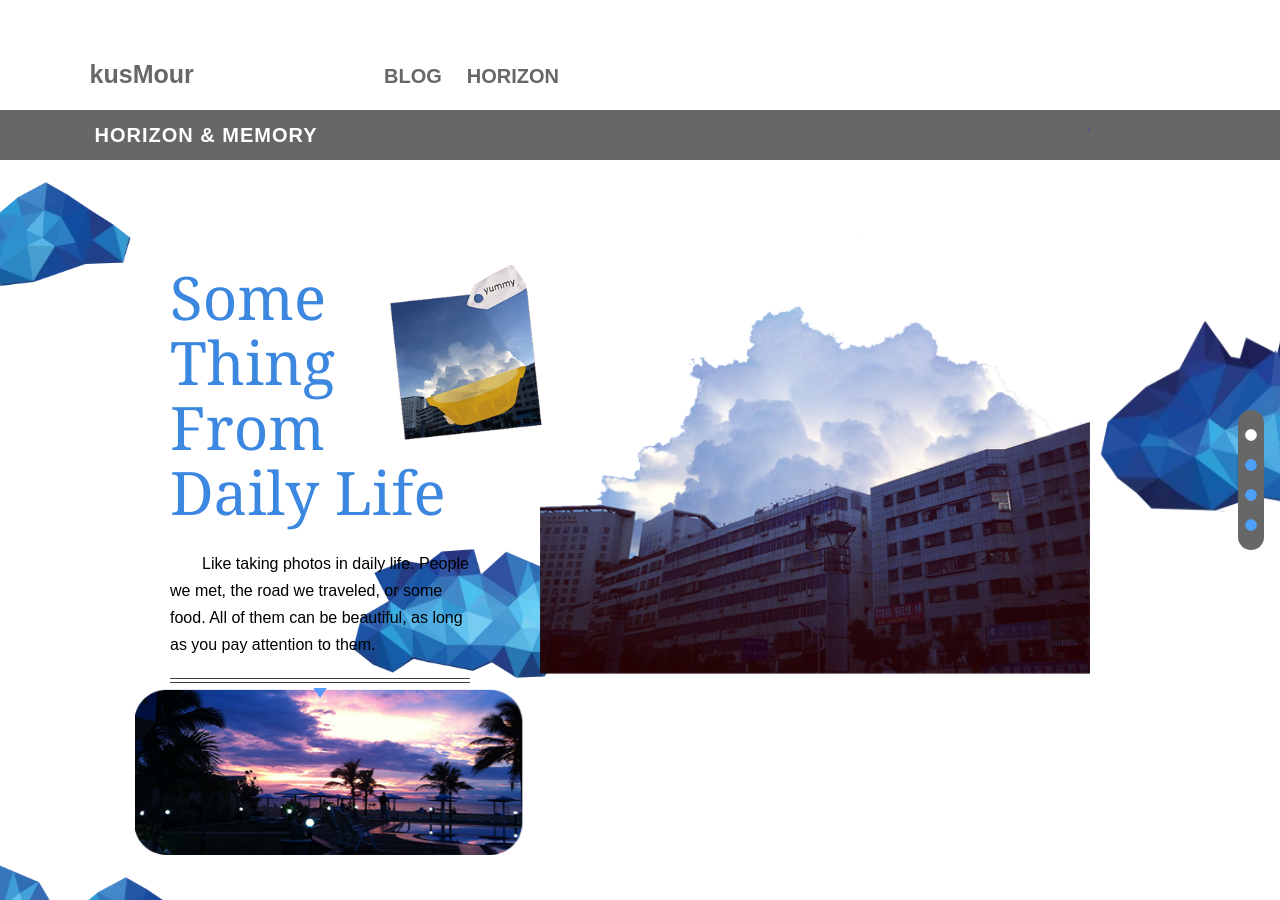
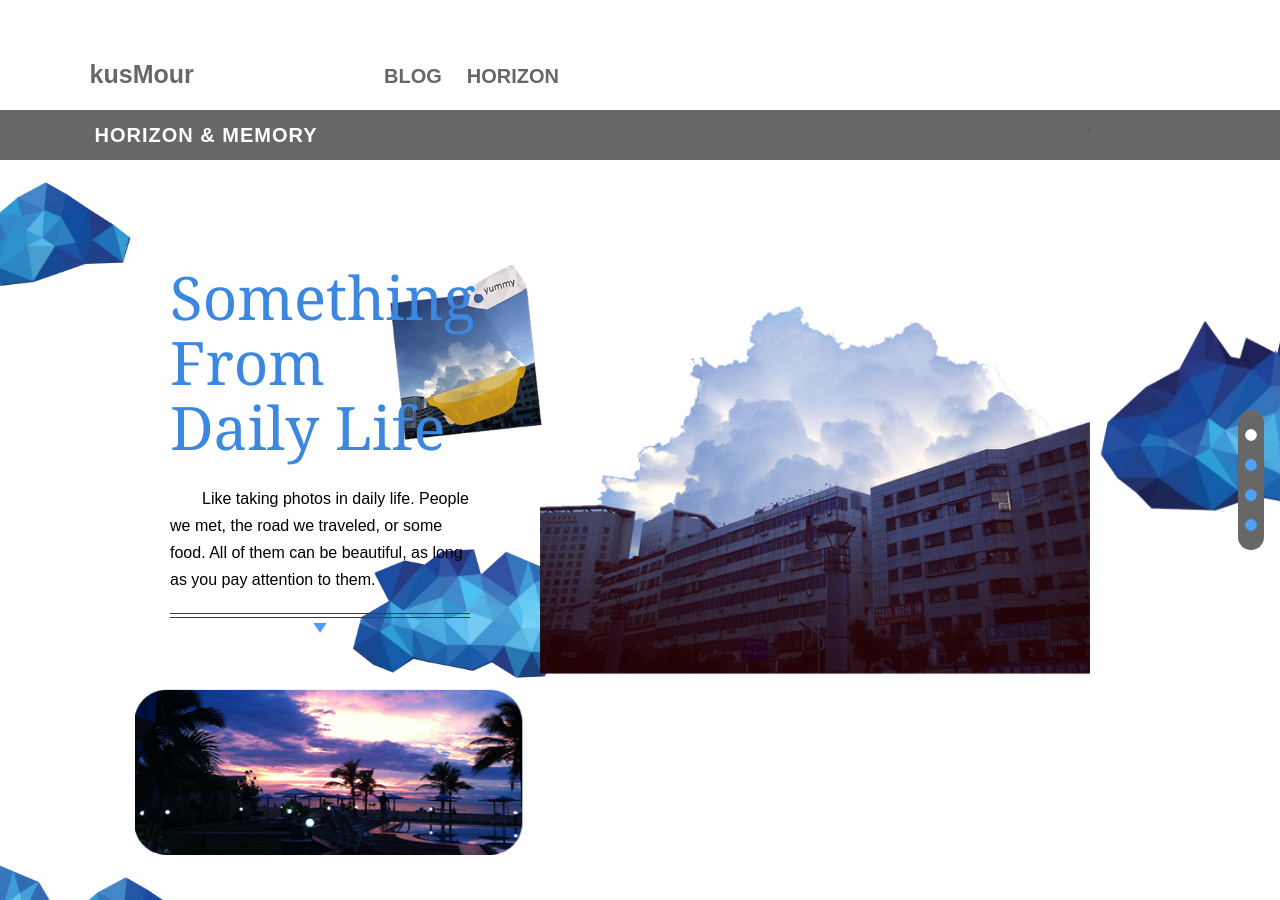
Before and after one commit to kusmour/blog_jekyll, a Jekyll site: the page built from horizon.html, in a window 1280 px wide and 900 px high. Built offline with Jekyll 4.4.1, drawn with Linux system fonts in a browser that asks for light colours.

Commit message:
modify horizon page

```diff
--- a/horizon.html
+++ b/horizon.html
@@ -60,7 +60,7 @@ homepage: kusMour
 			<nav id="primary">
 				<ul>
 					<li>
-						<h1>Some Thing From Daily Life</h1>
+						<h1>Something From Daily Life</h1>
 						<a class="life" href="#life">View</a>
 					</li>
 					<li>
@@ -81,7 +81,7 @@ homepage: kusMour
 			<div id="content">
 				<article id="life">
 					<header>
-						<h1>Some Thing From Daily Life</h1>
+						<h1>Something From Daily Life</h1>
 					</header>
 					<p>Like taking photos in daily life. People we met, the road we traveled, or some food. All of them can be beautiful, as long as you pay attention to them.</p>
 					<nav class="next-prev">
```
